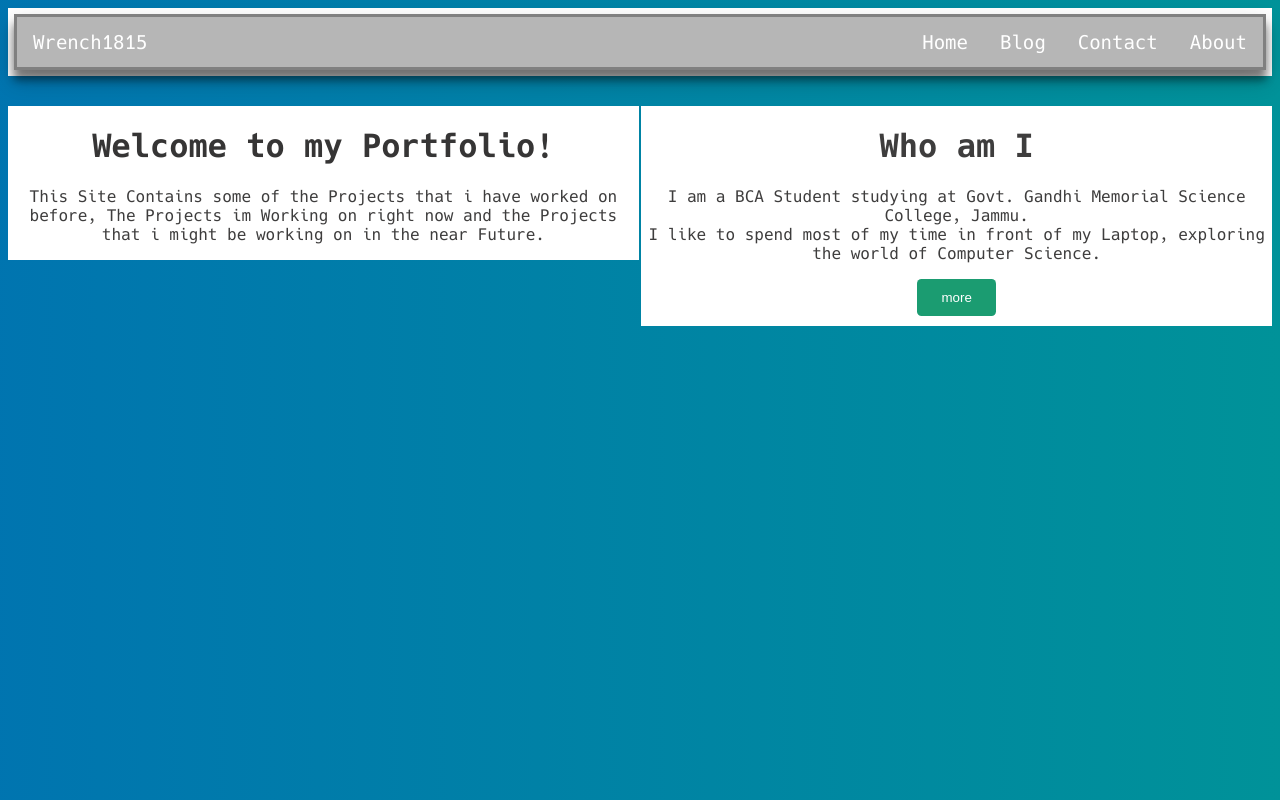
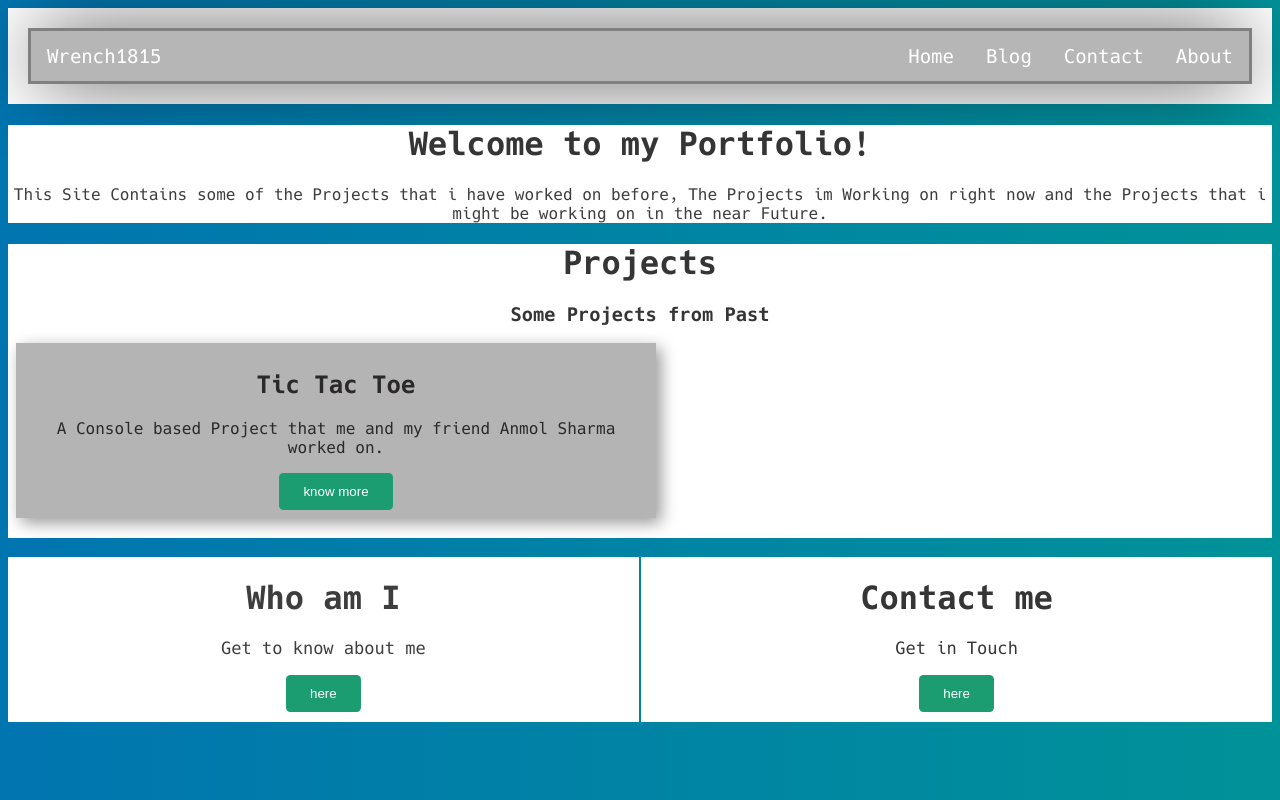
Before and after one commit to wrench1815/wrench1815.github.io, a plain HTML site: page index.html in a window 1280 px wide. Drawn offline with Linux system fonts and the light colour scheme.

Commit message:
Added Projects Section and fixed the Menu

```diff
--- a/css/stylesheet.css
+++ b/css/stylesheet.css
@@ -6,7 +6,7 @@
 *  This Stylesheet contains all the Styling
 *  for the Website
 *******************************************/
-.homePageBody {
+.page_body {
   font-family: Hack, monospace;
   background: linear-gradient(270deg, #00af82, #0057c7, #da7303);
   background-size: 600% 600%;
@@ -71,17 +71,23 @@
   }
 } */
 
+#mast {
+  background-color: white;
+  padding: 20px;
+  /* padding-bottom: 20px; */
+}
+
 #header {
   background-color: grey;
   padding: 3px;
   font-size: 19px;
-  box-shadow: 0 10px 8px 0 rgba(0, 0, 0, 0.418),
-    0 10px 20px 0 rgba(0, 0, 0, 0.274);
+  /* box-shadow: 0 10px 8px 0 rgba(0, 0, 0, 0.418),
+    0 10px 20px 0 rgba(0, 0, 0, 0.274); */
+  box-shadow: 0 0 80px -10px black;
 }
-
-#mast {
-  background-color: white;
-  padding: 6px;
+#header:hover {
+  transform: translateY(1px);
+  box-shadow: 0 0 80px -10px rgb(82, 77, 77);
 }
 
 /* Menu */
@@ -134,17 +140,10 @@
   /* float: right; */
 }
 
-.content {
-  padding-top: 30px;
-}
-
 /* self class */
 .welcome {
   background-color: white;
   background-size: auto;
-  display: inline-block;
-  width: 49.9%;
-  float: left;
 }
 
 .welcome_head {
@@ -157,22 +156,61 @@
   text-align: center;
 }
 
-.self {
+/* Projects */
+#projects_section {
+  background-size: auto;
+  background-color: white;
+  padding-bottom: 20px;
+  padding-left: 8px;
+  padding-right: 8px;
+}
+
+#projects_section_head {
+  color: rgb(54, 53, 53);
+  text-align: center;
+}
+
+#projects_section_para {
+  color: rgb(54, 53, 53);
+  text-align: center;
+}
+
+/* Projects-> tic_tac_toe section */
+#tic_tac_toe {
+  background-size: auto;
+  background-color: rgba(128, 128, 128, 0.589);
+  box-shadow: 5px 5px 15px rgba(0, 0, 0, 0.4);
+  width: 50%;
+  padding: 8px;
+}
+
+#tic_tac_toe_head {
+  text-align: center;
+  color: rgb(43, 40, 40);
+}
+
+#tic_tac_toe_para {
+  text-align: center;
+  color: rgb(43, 40, 40);
+}
+
+#self {
   background-color: white;
   background-size: auto;
   padding-block-end: 10px;
   display: inline-block;
   width: 49.9%;
-  float: right;
+  float: left;
 }
 
-.self_head {
+#self_head {
   text-align: center;
   color: rgba(48, 47, 47, 0.932);
 }
 
-.self_para {
+#self_para {
   text-align: center;
+  font-size: 17px;
   color: rgba(48, 47, 47, 0.932);
 }
 
@@ -197,6 +235,28 @@
   border-color: #27a80d;
   transition: linear;
 }
+
+/* Contact */
+#contact_me {
+  background-color: white;
+  background-size: auto;
+  padding-block-end: 10px;
+  display: inline-block;
+  width: 49.9%;
+  float: right;
+}
+
+#contact_me_head {
+  color: rgb(54, 53, 53);
+  text-align: center;
+}
+
+#contact_me_para {
+  color: rgb(54, 53, 53);
+  font-size: 17px;
+  text-align: center;
+}
+
 /* Set the Site Footer to Bottom */
 .siteFooter {
   position: fixed;
--- a/index.html
+++ b/index.html
@@ -18,7 +18,7 @@
     <title>Home</title>
   </head>
 
-  <body class="homePageBody">
+  <body class="page_body">
     <!-- Header -->
     <div id="mast">
       <div id="header">
@@ -60,18 +60,40 @@
           working on in the near Future.
         </p>
       </div>
+      <!-- Projects -->
+      <div id="projects_section">
+        <h1 id="projects_section_head">Projects</h1>
+        <h3 id="projects_section_para">Some Projects from Past</h3>
+
+        <div id="tic_tac_toe">
+          <h2 id="tic_tac_toe_head">Tic Tac Toe</h2>
+          <p id="tic_tac_toe_para">
+            A Console based Project that me and my friend Anmol Sharma worked
+            on.
+          </p>
+          <button class="self_button">know more</button>
+        </div>
+      </div>
+
+      <!-- pull a damned break -->
+      <div><br /></div>
 
       <!-- Self -->
-      <div class="self">
-        <h1 class="self_head">Who am I</h1>
-        <p class="self_para">
-          I am a BCA Student studying at Govt. Gandhi Memorial Science College,
-          Jammu.<br />I like to spend most of my time in front of my Laptop,
-          exploring the world of Computer Science.
+      <div id="self">
+        <h1 id="self_head">Who am I</h1>
+        <p id="self_para">
+          Get to know about me
         </p>
         <button class="self_button">
-          more
+          here
         </button>
+      </div>
+
+      <!-- Contact -->
+      <div id="contact_me">
+        <h1 id="contact_me_head">Contact me</h1>
+        <p id="contact_me_para">Get in Touch</p>
+        <button class="self_button">here</button>
       </div>
     </div>
   </body>
```
